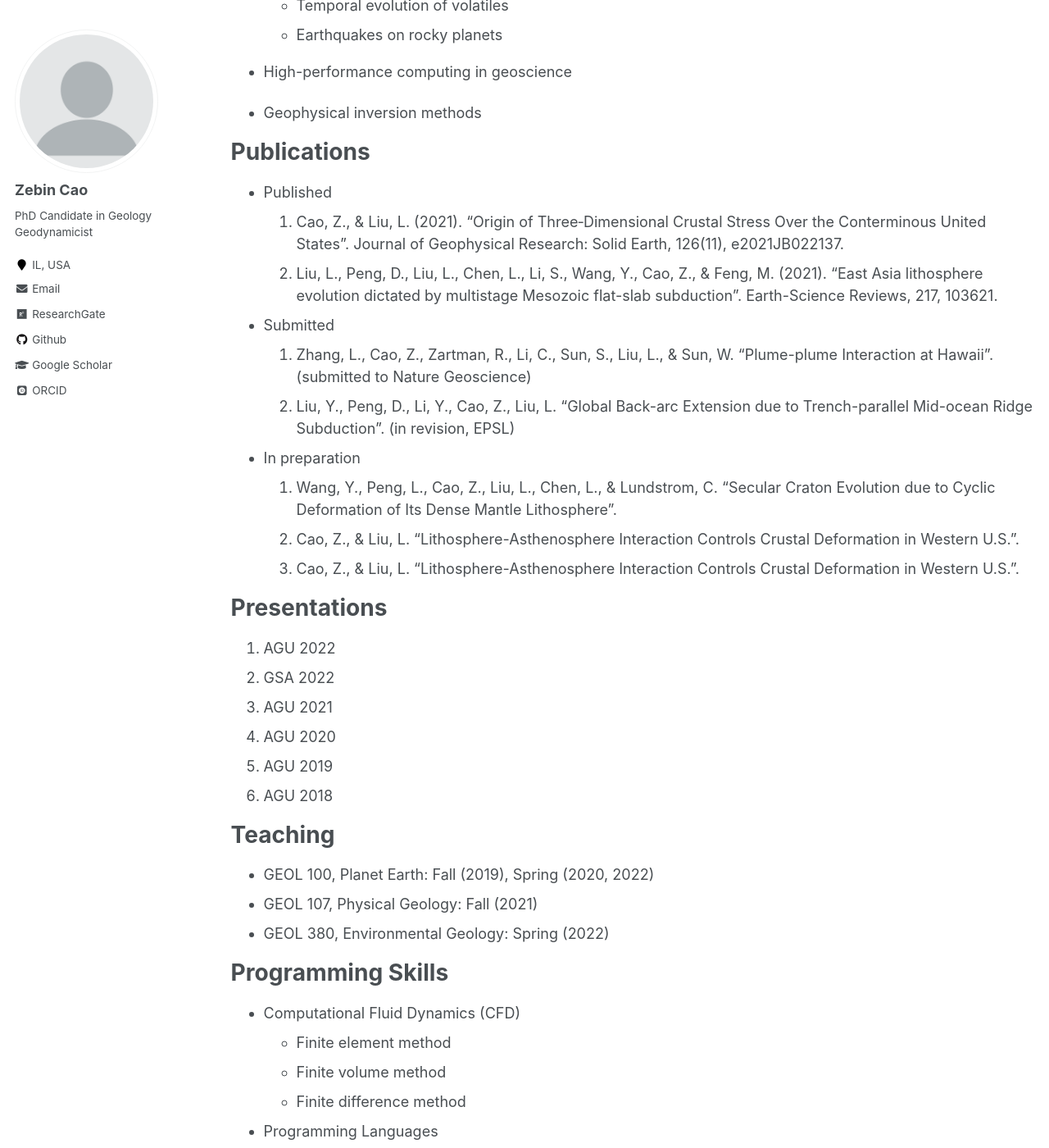
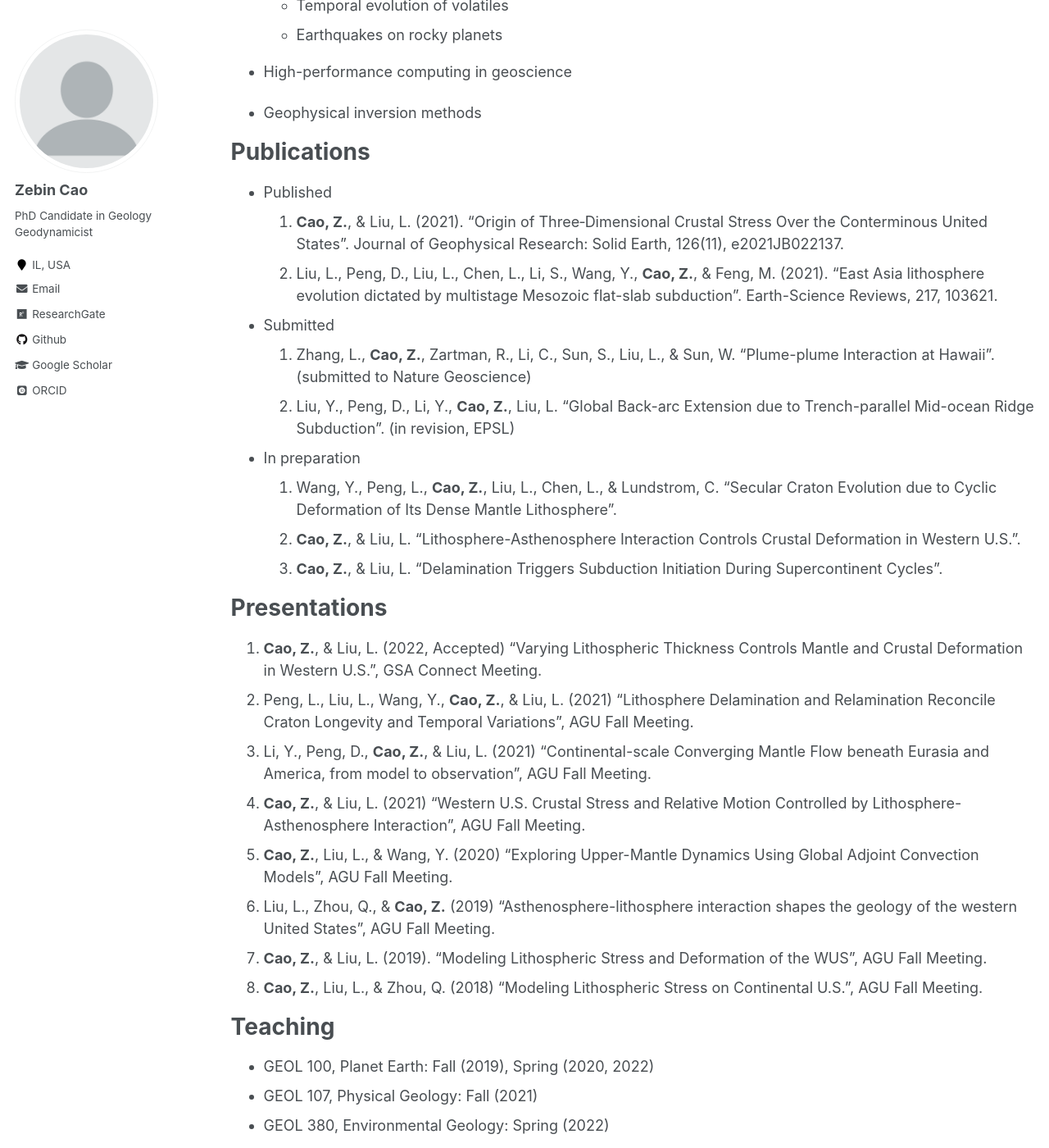
Before and after one commit to ZebinCao/ZebinCao.github.io, a Jekyll site: the page built from _pages/cv.md, in a window 1280 px wide and 1400 px high, scrolled down 748 px. Shown: the whole window at 82% size. Built offline with Jekyll 4.4.1, drawn with Linux system fonts in a browser that asks for light colours; some web fonts are replaced; some of the changed text lies outside the part shown.

Commit message:
Update CV

```diff
--- a/_pages/cv.md
+++ b/_pages/cv.md
@@ -12,7 +12,7 @@
 Education
 ======
 * Ph.D in Geology, University of Illinois at Urbana-Champaign (UIUC), 2023 (expected)
-  * Thesis tile:
+  * Thesis tile: Understanding lithospheric and mantle deformation with data-assimilated geodynamic models
   * Advisory committee: Jay Bass, Lijun Liu (chair), Craig Lundstrom, Patricia Gregg
 
 * B.S. in Marine Science, Zhejiang University, 2017
@@ -40,26 +40,28 @@
 Publications
 ======
 * Published
-2. Cao, Z., & Liu, L. (2021). “Origin of Three‐Dimensional Crustal Stress Over the Conterminous United States”. Journal of Geophysical Research: Solid Earth, 126(11), e2021JB022137.
-1. Liu, L., Peng, D., Liu, L., Chen, L., Li, S., Wang, Y., Cao, Z., & Feng, M. (2021). “East Asia lithosphere evolution dictated by multistage Mesozoic flat-slab subduction”. Earth-Science Reviews, 217, 103621.
+2. **Cao, Z.**, & Liu, L. (2021). “Origin of Three‐Dimensional Crustal Stress Over the Conterminous United States”. Journal of Geophysical Research: Solid Earth, 126(11), e2021JB022137.
+1. Liu, L., Peng, D., Liu, L., Chen, L., Li, S., Wang, Y., **Cao, Z.**, & Feng, M. (2021). “East Asia lithosphere evolution dictated by multistage Mesozoic flat-slab subduction”. Earth-Science Reviews, 217, 103621.
 
 * Submitted
-1. Zhang, L., Cao, Z., Zartman, R., Li, C., Sun, S., Liu, L., & Sun, W. “Plume-plume Interaction at Hawaii”. (submitted to Nature Geoscience)
-2. Liu, Y., Peng, D., Li, Y., Cao, Z., Liu, L. “Global Back-arc Extension due to Trench-parallel Mid-ocean Ridge Subduction”. (in revision, EPSL)
+1. Zhang, L., **Cao, Z.**, Zartman, R., Li, C., Sun, S., Liu, L., & Sun, W. “Plume-plume Interaction at Hawaii”. (submitted to Nature Geoscience)
+2. Liu, Y., Peng, D., Li, Y., **Cao, Z.**, Liu, L. “Global Back-arc Extension due to Trench-parallel Mid-ocean Ridge Subduction”. (in revision, EPSL)
 
 * In preparation
-1. Wang, Y., Peng, L., Cao, Z., Liu, L., Chen, L., & Lundstrom, C. “Secular Craton Evolution due to Cyclic Deformation of Its Dense Mantle Lithosphere”.
-2. Cao, Z., & Liu, L. “Lithosphere-Asthenosphere Interaction Controls Crustal Deformation in Western U.S.”.
-3. Cao, Z., & Liu, L. “Lithosphere-Asthenosphere Interaction Controls Crustal Deformation in Western U.S.”.
+1. Wang, Y., Peng, L., **Cao, Z.**, Liu, L., Chen, L., & Lundstrom, C. “Secular Craton Evolution due to Cyclic Deformation of Its Dense Mantle Lithosphere”.
+2. **Cao, Z.**, & Liu, L. “Lithosphere-Asthenosphere Interaction Controls Crustal Deformation in Western U.S.”.
+3. **Cao, Z.**, & Liu, L. “Delamination Triggers Subduction Initiation During Supercontinent Cycles”.
 
 Presentations
 ======
-6. AGU 2022
-5. GSA 2022
-4. AGU 2021
-3. AGU 2020
-2. AGU 2019
-1. AGU 2018
+8. **Cao, Z.**, & Liu, L. (2022, Accepted) “Varying Lithospheric Thickness Controls Mantle and Crustal Deformation in Western U.S.”, GSA Connect Meeting.
+7. Peng, L., Liu, L., Wang, Y., **Cao, Z.**, & Liu, L. (2021) “Lithosphere Delamination and Relamination Reconcile Craton Longevity and Temporal Variations”, AGU Fall Meeting.
+6. Li, Y., Peng, D., **Cao, Z.**, & Liu, L. (2021) “Continental-scale Converging Mantle Flow beneath Eurasia and America, from model to observation”, AGU Fall Meeting.
+5. **Cao, Z.**, & Liu, L. (2021) “Western U.S. Crustal Stress and Relative Motion Controlled by Lithosphere-Asthenosphere Interaction”, AGU Fall Meeting.
+4. **Cao, Z.**, Liu, L., & Wang, Y. (2020) “Exploring Upper-Mantle Dynamics Using Global Adjoint Convection Models”, AGU Fall Meeting.
+3. Liu, L., Zhou, Q., & **Cao, Z.** (2019) “Asthenosphere-lithosphere interaction shapes the geology of the western United States”, AGU Fall Meeting.
+2. **Cao, Z.**, & Liu, L. (2019). “Modeling Lithospheric Stress and Deformation of the WUS”, AGU Fall Meeting.
+1. **Cao, Z.**, Liu, L., & Zhou, Q. (2018) “Modeling Lithospheric Stress on Continental U.S.”, AGU Fall Meeting.
 
 Teaching
 ======
```
